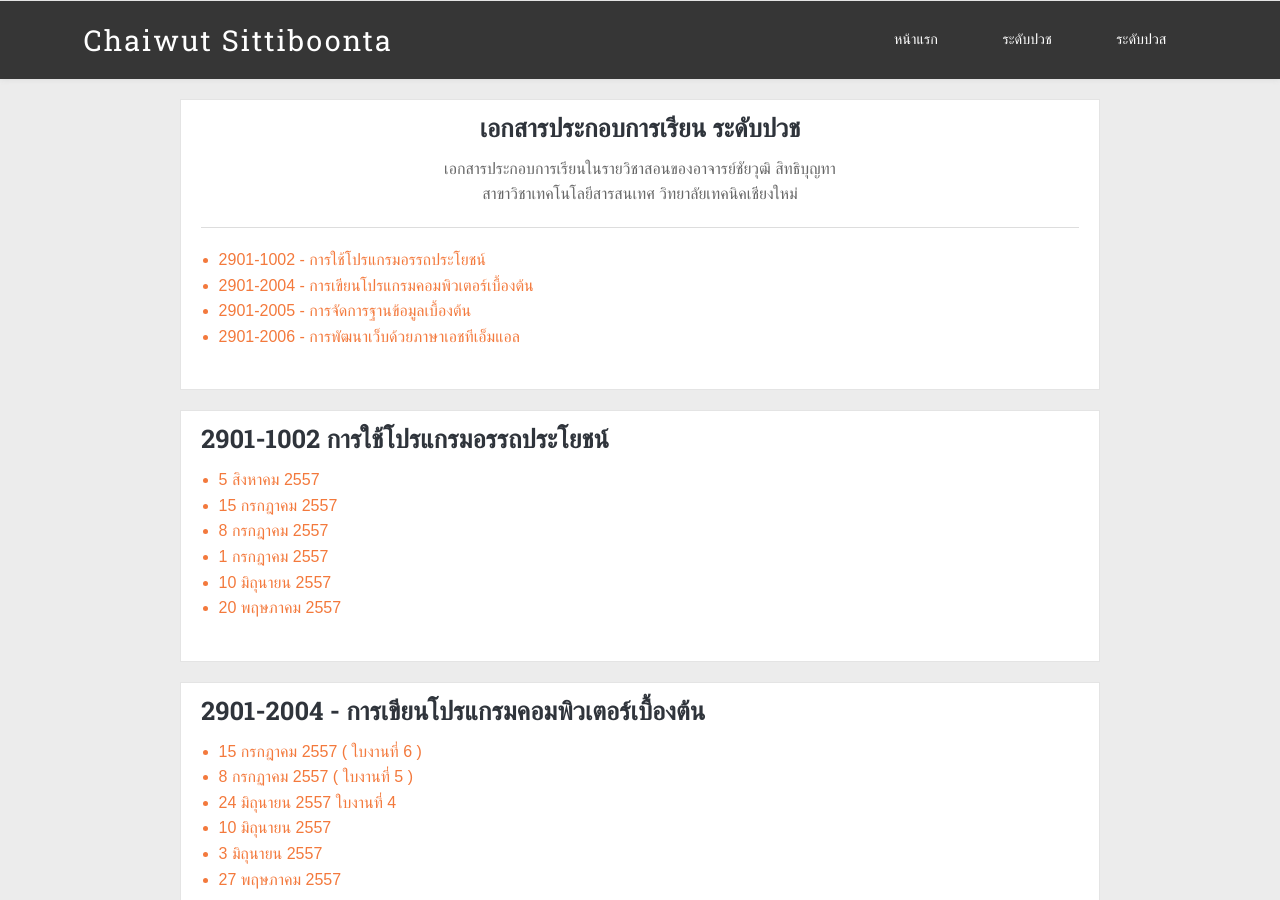
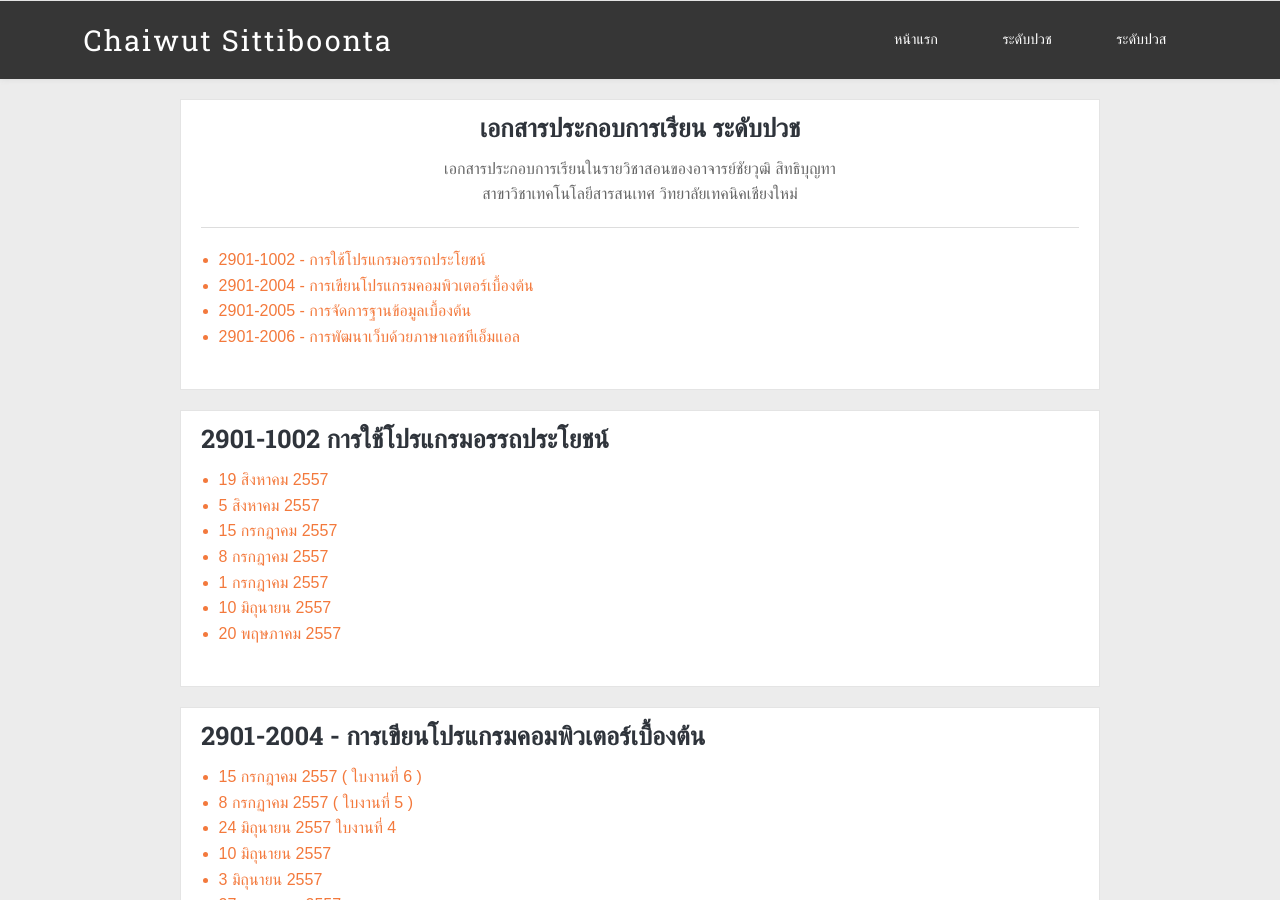
Before and after one commit to ichaiwut/ichaiwut.github.io, a Jekyll site: the page built from slides/diploma.html, in a window 1280 px wide and 900 px high. Built offline with Jekyll 4.4.1, drawn with Linux system fonts in a browser that asks for light colours; Markdown is read by kramdown in place of the engine named in the settings.

Commit message:
Added slide

```diff
--- a/slides/diploma.html
+++ b/slides/diploma.html
@@ -34,6 +34,7 @@
 			<div class="post-list-container slide-con" id="utility-program">
 				<h2>2901-1002 การใช้โปรแกรมอรรถประโยชน์</h2>
 				<ul>
+					<li><a href="https://www.dropbox.com/s/wb4xhpcyzki7z98/2001-1002_19-08-14.pdf" target="_blank">19 สิงหาคม 2557</a></li>
 					<li><a href="https://www.dropbox.com/s/vg3qotk50nxjj5u/2001-1002_5-08-14.pdf" target="_blank">5 สิงหาคม 2557</a></li>
 					<li><a href="https://www.dropbox.com/s/i8vh6uijxeqpjhh/2001-1002_15-07-14.pdf" target="_blank">15 กรกฎาคม 2557</a></li>
 					<li><a href="https://www.dropbox.com/s/uinho21pwsl44ox/2001-1002_8-07-14.pdf" target="_blank">8 กรกฎาคม 2557</a></li>
```
